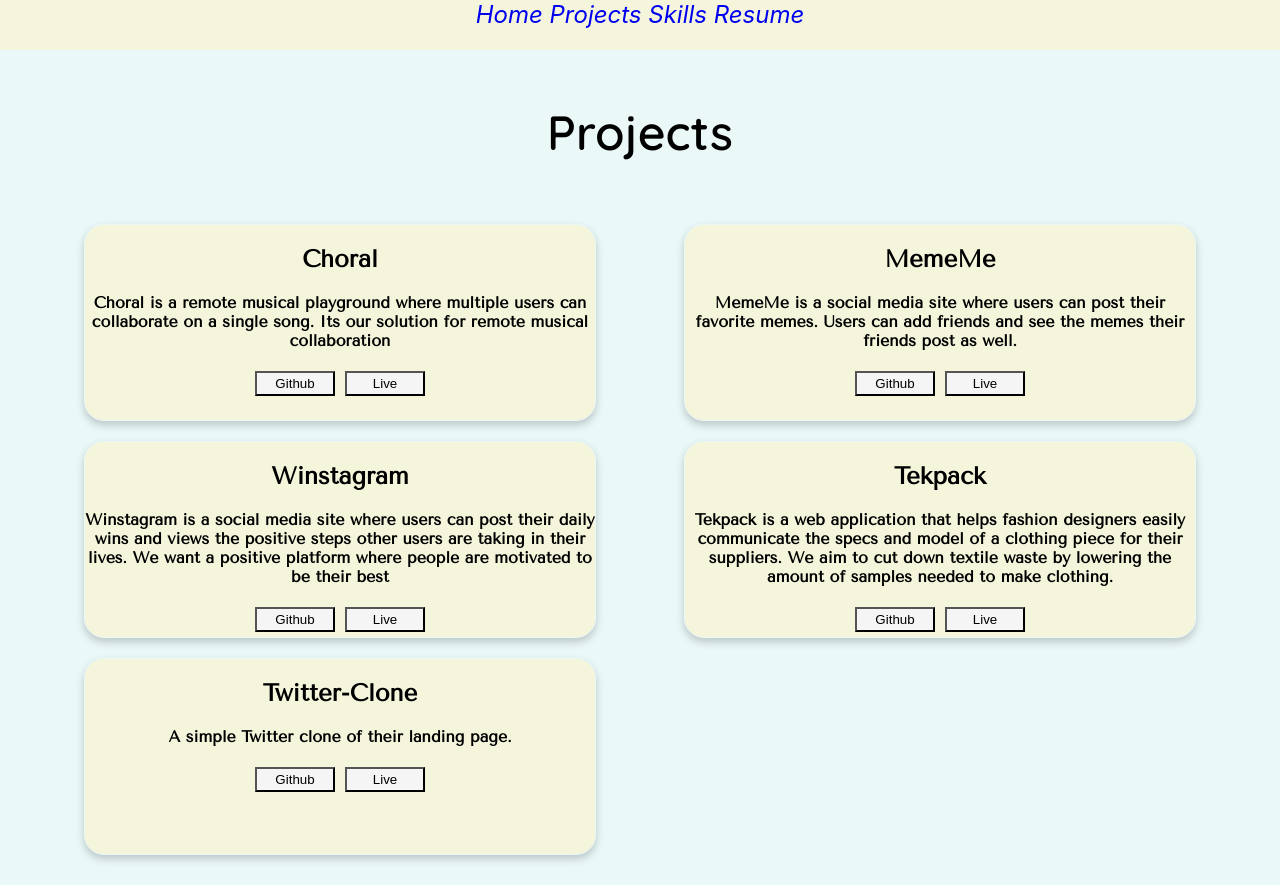
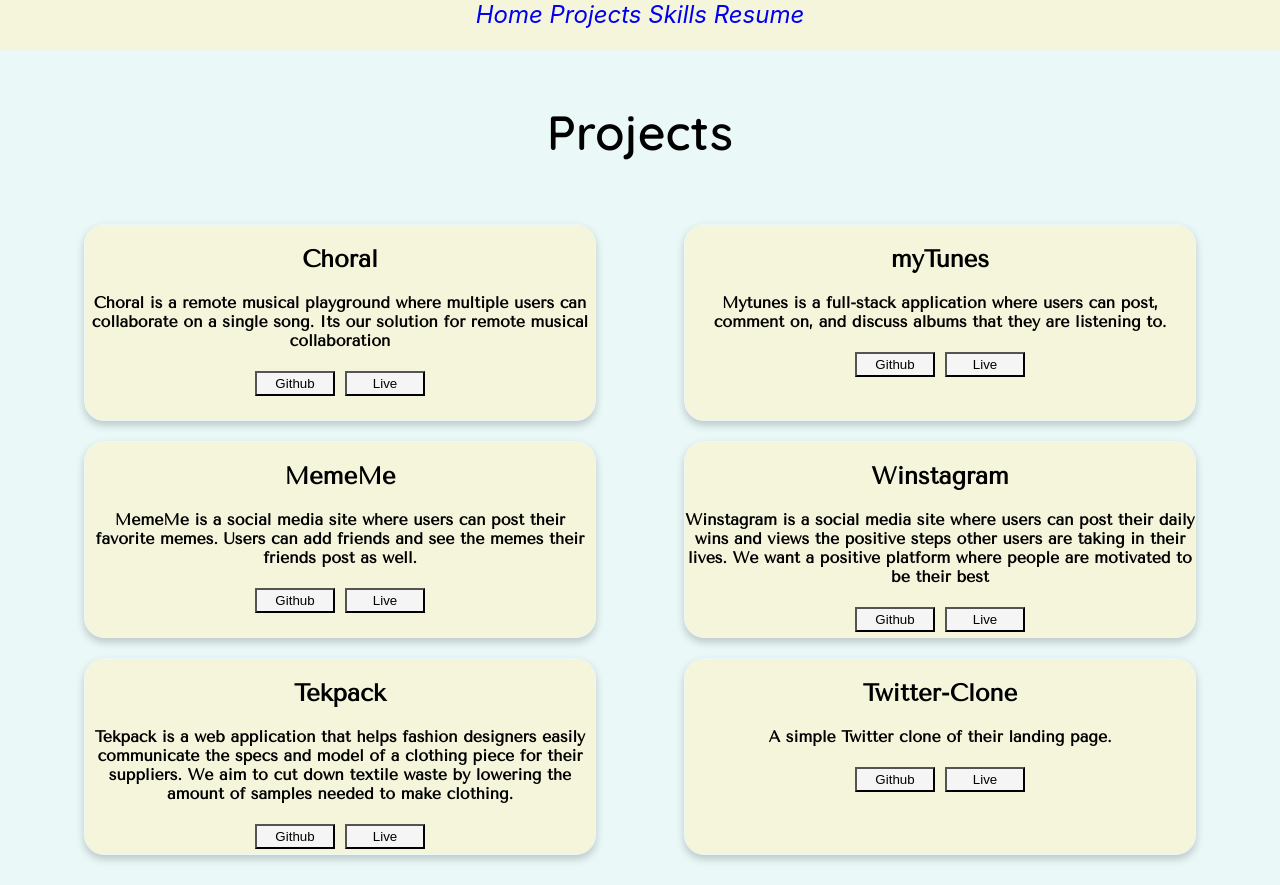
Before and after one commit to ojones311/personalwebsite, a React (Create React App) app in the folder personalwebsite/: page /projects in a window 1280 px wide. Built offline with nearby package versions, Linux system fonts and the light colour scheme.

Commit message:
changed font and added picture and added mytunes project

```diff
--- a/personalwebsite/src/Components/Home.jsx
+++ b/personalwebsite/src/Components/Home.jsx
@@ -44,7 +44,7 @@ class Home extends Component {
                     <h2 id='job-title'>Full Stack Web Developer</h2>
                 </div>
                 <div className='portfolio_info'>
-                    {/* <img id='main-pic' src='./pics/portfolio_pic.jpg' alt='Profile' ></img> */}
+                    <img id='main-pic' src='./pics/portfolio_pic.jpg' alt='Profile' ></img>
                     <About />
                 </div>
                 <div className='random-quote' onClick={this.changeQuote} onMouseEnter={()=> this.setState({quoteState: false })} onMouseLeave={()=> this.setState({ quoteState: true}) }>
--- a/personalwebsite/src/Components/Projects.jsx
+++ b/personalwebsite/src/Components/Projects.jsx
@@ -17,30 +17,38 @@ class Projects extends Component {
                 },
                 {
                     id: 1,
+                    name: 'myTunes',
+                    description:'A Full-StackWeb Application built with React and Nodejs. Using the Spotify Search API I can search albums and their metadata that I then cache in my PostgreSQL database. I use  React to display results and Nodejs to make requests to the Spotify API and my own backend',
+                    mission:'Mytunes is a full-stack application where users can post, comment on, and discuss albums that they are listening to.',
+                    github:'https://github.com/ojones311/mytunes',
+                    live:''
+                },
+                {
+                    id: 2,
                     name: 'MemeMe',
-                    description: 'A Full-Stack Web Application built with React and Express. Using React JS for the frontend and Express JS for the backend. A RESTful API that uses a PostgreSql for database management.' ,
+                    description: 'A Full-Stack Web Application built with React and Nodejs. Using React JS for the frontend and Express JS for the backend. A RESTful API that uses a PostgreSql for database management.' ,
                     mission: 'MemeMe is a social media site where users can post their favorite memes. Users can add friends and see the memes their friends post as well.',
                     github: 'https://github.com/ojones311/MemeMe',
                     live:''
                 },
                 {
-                    id: 2,
+                    id: 3,
                     name: 'Winstagram',
-                    description: 'A Full stack Web Application built with EJS and Express. Using External Javascript Templates for the frontend and Express JS for the backend. A RESTful API that uses a PostgreSQL for database management.',
+                    description: 'A Full stack Web Application built with EJS and Nodejs. Using External Javascript Templates for the frontend and Node JS for the backend. A RESTful API that uses a PostgreSQL for database management.',
                     mission: 'Winstagram is a social media site where users can post their daily wins and views the positive steps other users are taking in their lives. We want a positive platform where people are motivated to be their best',
                     github: 'https://github.com/ojones311/winstagram',
                     live:''
                 },
                 {
-                    id: 3,
+                    id: 4,
                     name: 'Tekpack',
-                    description: 'A Full Stack Web Application built with React and Express. It uses a RESTful API and PostgreSQL for the database.',
+                    description: 'A Full Stack Web Application built with React and Nodejs. It uses a RESTful API and PostgreSQL for the database.',
                     mission: 'Tekpack is a web application that helps fashion designers easily communicate the specs and model of a clothing piece for their suppliers. We aim to cut down textile waste by lowering the amount of samples needed to make clothing.',
                     github: 'https://github.com/ojones311/Tekpack',
                     live:''
                 },
                 {
-                    id: 4,
+                    id: 5,
                     name: 'Twitter-Clone',
                     description: 'A HTML and CSS Twitter Clone. Built with HTML and CSS.',
                     mission: ' A simple Twitter clone of their landing page.',
--- a/personalwebsite/src/Styles/Home.css
+++ b/personalwebsite/src/Styles/Home.css
@@ -5,10 +5,10 @@
 }
 
 #home-heading {
-    font-size: 48px;
+    font-size: 28px;
 }
 #job-title {
-    font-size: 185px;
+    font-size: 45px;
     margin: 10px;
 }
 
```
